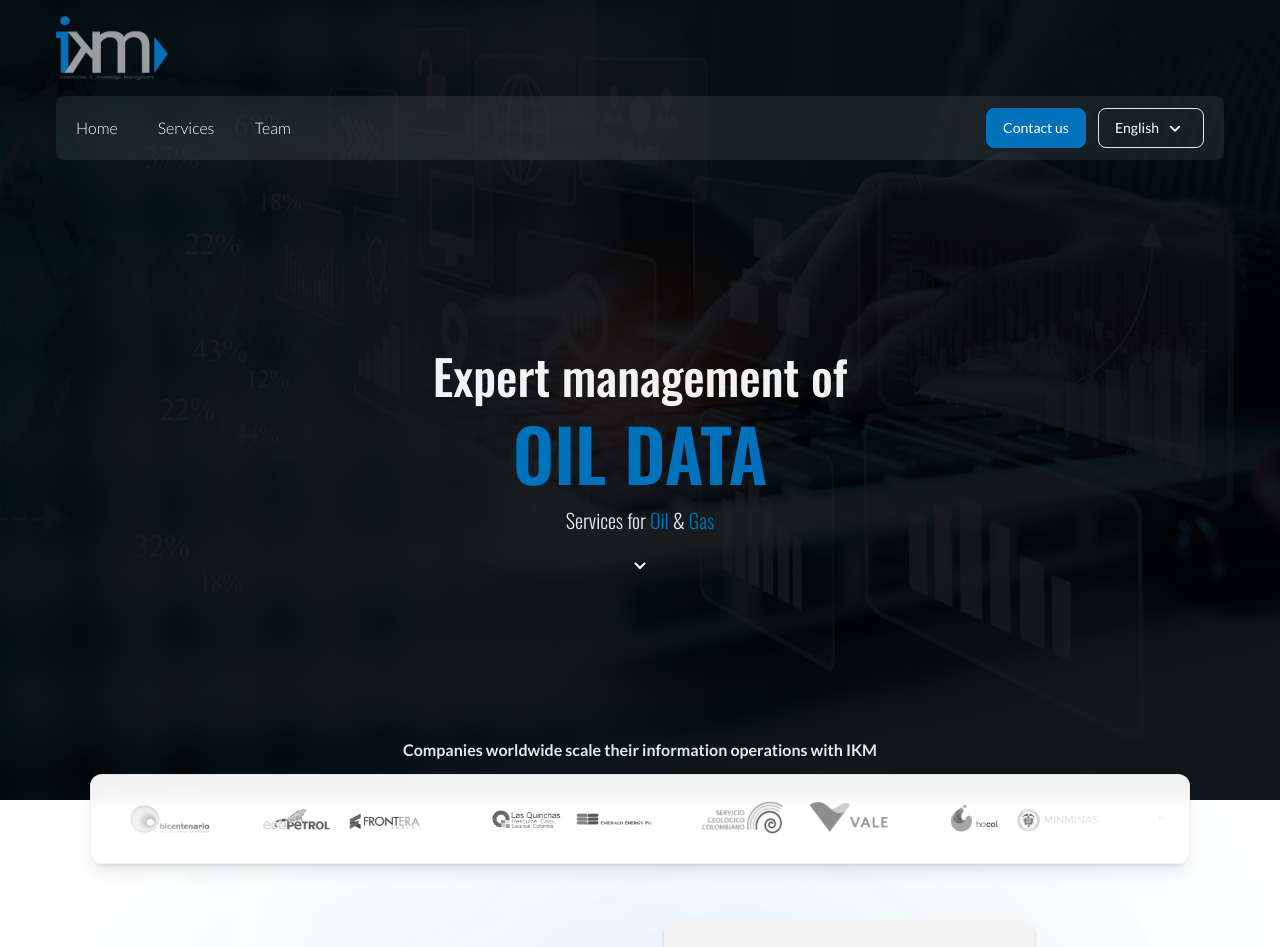
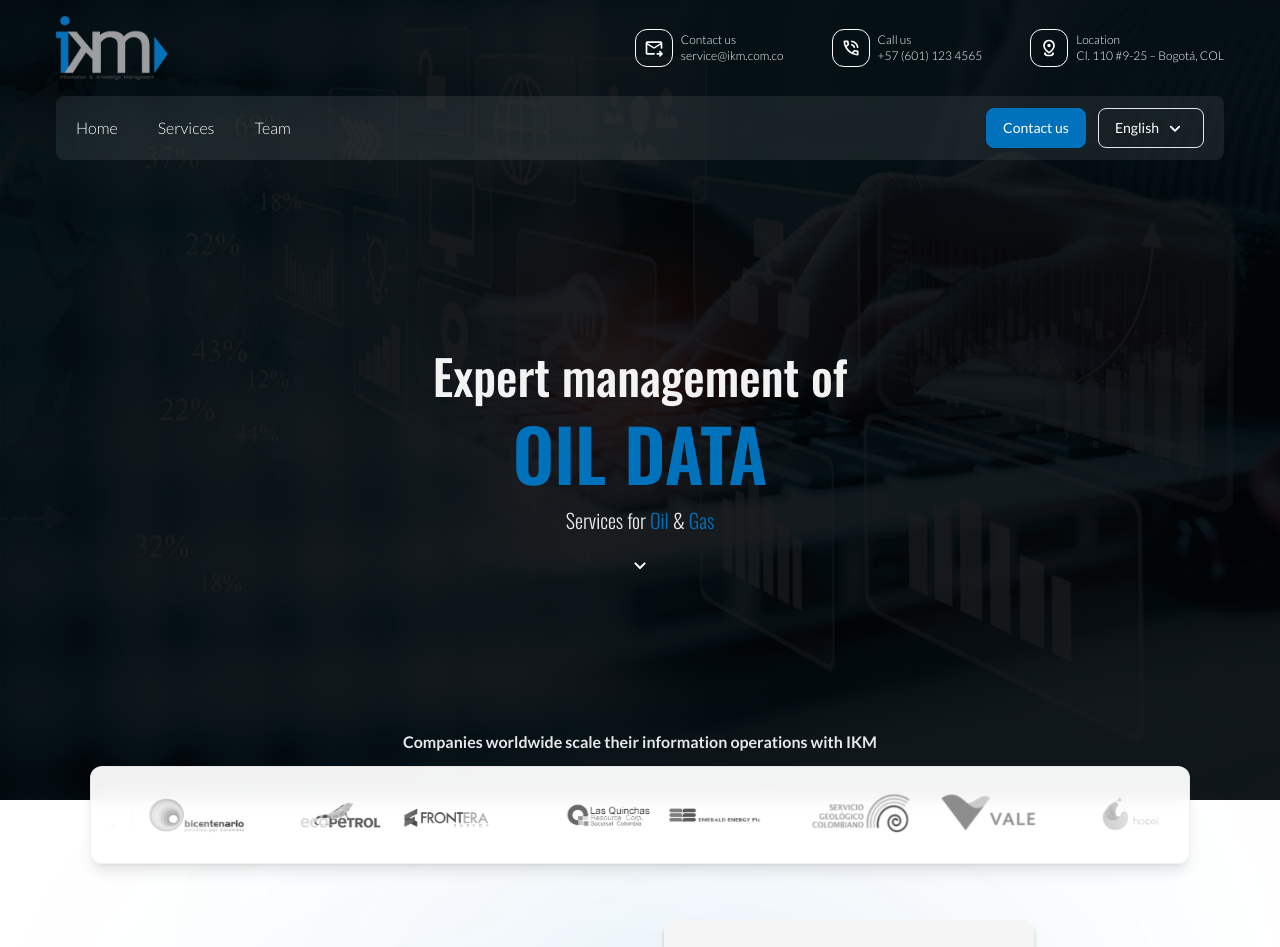
Before and after one commit to ImMab08/piloto-landingpage-ikm, a Next.js app: page /en in a window 1280 px wide. Shown: the top 947 px of the page. Built offline with nearby package versions, Linux system fonts and the light colour scheme.

Commit message:
Actualización responsive y finalización de menú lateral v0.0.2

```diff
--- a/messages/en.json
+++ b/messages/en.json
@@ -9,6 +9,11 @@
         { "href": "/", "text": "Home" },
         { "href": "/services", "text": "Services" },
         { "href": "/team", "text": "Team" }
+      ],
+      "information": [
+        {"icon": "email", "title": "Contact us", "text": "service@ikm.com.co"},
+        {"icon": "phone", "title": "Call us", "text": "+57 (601) 123 4565"},
+        {"icon": "location", "title": "Location", "text": "Cl. 110 #9-25 – Bogotá, COL"}
       ],
       "header_btnContac": { "href": "/contact", "text": "Contact us" },
       "titles": {
--- a/messages/es.json
+++ b/messages/es.json
@@ -9,6 +9,11 @@
         { "href": "/", "text": "Inicio" },
         { "href": "/servicios", "text": "Servicios" },
         { "href": "/equipo", "text": "Equipo" }
+      ],
+      "information": [
+        {"icon": "email", "title": "Contactanos", "text": "service@ikm.com.co"},
+        {"icon": "phone", "title": "Llamanos", "text": "+57 (601) 123 4565"},
+        {"icon": "location", "title": "Ubicación", "text": "Cl. 110 #9-25 – Bogotá, COL"}
       ],
       "header_btnContac": { "href": "/contacto", "text": "Contactanos" },
       "titles": {
--- a/src/components/pages/home_page/sections/about_section.tsx
+++ b/src/components/pages/home_page/sections/about_section.tsx
@@ -8,7 +8,7 @@ export function AboutSection() {
   const cards = useTranslations("homePage.aboutSection.cards");
 
   return (
-    <section className="relative w-full flex items-center justify-center h-screen overflow-hidden">
+    <section className="relative w-full flex items-center justify-center h-full py-60 md:h-screen overflow-hidden">
       {/* FONDO con desvanecidos azules */}
       <div className="pointer-events-none absolute inset-0">
         {/* degradé general */}
@@ -23,7 +23,7 @@ export function AboutSection() {
 
           {/* COLUMNA IZQUIERDA: título y párrafo */}
           <div className="max-w-xl h-full flex flex-col justify-center">
-            <h2 className="font-oswald text-3xl sm:text-4xl lg:text-[44px] leading-12">
+            <h2 className="font-oswald text-4xl lg:text-[44px] leading-10 md:leading-12 max-w-96 md:max-w-full">
               {info.rich("title", {
                 hl: (chunks) => <span className="text-primary">{chunks}</span>,
               })}
@@ -34,11 +34,11 @@ export function AboutSection() {
           </div>
 
           {/* COLUMNA DERECHA: tarjetas superpuestas */}
-          <div className="relative h-[640px] md:h-[560px]">
+          <div className="relative flex flex-col gap-10 items-center h-auto md:h-[560px]">
 
             <article
               className="
-                absolute left-0 top-0 w-[370px] h-[260px]
+                md:absolute left-0 top-0 w-full md:w-[370px] h-[260px] hover:scale-105 duration-300
                 rounded-xl bg-background-secondary shadow-[0_4px_4px_rgba(0,0,0,0.2)]
                 p-6 flex flex-col justify-between
               "
@@ -62,7 +62,7 @@ export function AboutSection() {
 
             <article
               className="
-                absolute -right-22 top-48 w-[370px] h-[260px]
+                md:absolute -right-22 top-48 w-full md:w-[370px] h-[260px] hover:scale-105 duration-300
                 rounded-xl bg-background-secondary shadow-[0_4px_4px_rgba(0,0,0,0.2)]
                 p-6 flex flex-col justify-between
               "
@@ -86,7 +86,7 @@ export function AboutSection() {
 
             <article
               className="
-                absolute -left-12 -bottom-24 w-[370px] h-[260px]
+                md:absolute -left-12 -bottom-24 w-full md:w-[370px] h-[260px] hover:scale-105 duration-300
                 rounded-xl bg-background-secondary shadow-[0_4px_4px_rgba(0,0,0,0.2)]
                 p-6 flex flex-col justify-between
               "
--- a/src/components/pages/home_page/sections/hero_section.tsx
+++ b/src/components/pages/home_page/sections/hero_section.tsx
@@ -1,14 +1,17 @@
 "use client";
 import Image from "next/image";
+import { useState, useEffect, JSX } from "react";
+import { Link } from "@/i18n/navigation";
+import { useTranslations } from "next-intl";
+
 import { Button } from "@/components/ui/buttons/button";
-import { useTranslations } from "next-intl";
-import { Link } from "@/i18n/navigation";
 import { ButtonLanguage } from "@/components/ui/buttons/button_language";
-import { IconArrowDown, IconCloseMenu, IconMenuBars } from "@/components/icons";
 import { LogosCarousel } from "@/components/ui/logos_carrousel";
-import { useState, useEffect } from "react";
+
+import { IconArrowDown, IconCloseMenu, IconLocate, IconMenuBars, IconPhone, IconSendEmail } from "@/components/icons";
 
 type NavItem = { href: string; text: string };
+type NavInformation = { icon: "email" | "phone" | "location"; title: string, text: string };
 
 export function HeroSection() {
   const [openMenu, setOpenMenu] = useState(false);
@@ -17,6 +20,13 @@ export function HeroSection() {
   const titles = useTranslations("homePage.hero.titles");
   const headerItems = t.raw("header") as NavItem[];
   const header_btnContac = t.raw("header_btnContac") as NavItem;
+  const header_itemsFormation = t.raw("information") as NavInformation[];
+
+  const iconsMap: Record<NavInformation["icon"], JSX.Element> = {
+    email: <IconSendEmail className="w-5 h-5" />,
+    phone: <IconPhone className="w-5 h-5" />,
+    location: <IconLocate className="w-5 h-5" />,
+  };
 
   // Desactivar scroll del body cuando el menú está abierto (Vista mobile).
   useEffect(() => {
@@ -45,15 +55,42 @@ export function HeroSection() {
         <div className="absolute right-0 top-0 h-full w-3/4 bg-primary text-white flex flex-col justify-between px-6 py-8 shadow-2xl">
           <div className="flex items-center justify-between mb-6">
             <IconCloseMenu
-              className="w-7 h-7 cursor-pointer"
+              className="w-7 h-7 cursor-pointer hover:text-text-secondary/70 duration-300"
               onClick={() => setOpenMenu(false)}
             />
             <ButtonLanguage />
           </div>
 
-          <Button variant="outline" className="mt-10">
+          <nav className="flex flex-col gap-5">
+            {headerItems.map((item) => (
+              <Link
+                key={item.href}
+                href={item.href}
+                className="text-lg text-surface duration-200 hover:scale-105 hover:bg-white hover:text-secondary hover:rounded-lg hover:py-2 hover:px-4 hover:duration-300"
+              >
+                {item.text}
+              </Link>
+            ))}
+          </nav>
+
+          <div className="w-full">
+
+            <div className="space-y-3 text-text-secondary">
+              {header_itemsFormation.map((item) => (
+                <div key={item.title} className="flex items-center space-x-2">
+                  <div className="border border-surface rounded-xl p-2">{iconsMap[item.icon]}</div>
+                  <div className="text-xs leading-4">
+                    <p className="">{item.title}</p>
+                    <p className="">{item.text}</p>
+                  </div>
+                </div>
+              ))}
+            </div>
+
+            <Button variant="outline" className="mt-10 w-full">
               <Link href={header_btnContac.href}>{header_btnContac.text}</Link>
             </Button>
+          </div>
         </div>
       </div>
 
@@ -72,7 +109,8 @@ export function HeroSection() {
         <div className="relative w-full h-full p-4 lg:py-4 lg:px-14">
           {/* Header */}
           <div className="flex w-full lg:flex-col lg:gap-0 space-y-3 lg:space-y-4">
-            <div className="">
+            <div className="flex justify-between">
+              <div>
                 <Image
                   width={256}
                   height={80}
@@ -80,6 +118,18 @@ export function HeroSection() {
                   className="h-12 w-auto md:h-16 mr-20 lg:mr-0"
                   src="/images/logo_ikm_transparente.png"
                 />
+              </div>
+              <div className="hidden lg:flex space-x-12 text-text-secondary">
+                {header_itemsFormation.map((item) => (
+                  <div key={item.title} className="flex items-center space-x-2">
+                    <div className="border border-surface rounded-xl p-2">{iconsMap[item.icon]}</div>
+                    <div className="text-xs leading-4">
+                      <p className="">{item.title}</p>
+                      <p className="">{item.text}</p>
+                    </div>
+                  </div>
+                ))}
+              </div>
             </div>
 
             <header className="w-full h-12 md:h-16 mt-1 lg:mt-0 bg-surface/8 backdrop-blur-3xl rounded-lg px-5">
@@ -141,7 +191,7 @@ export function HeroSection() {
 
           {/* Logos */}
           <div className="absolute left-1/2 -bottom-16 -translate-x-1/2 w-[min(1100px,calc(100%-3.5rem))] z-20">
-            <p className="text-center text-white/90 text-sm md:text-base font-semibold mb-3">
+            <p className="text-center text-white/90 text-sm md:text-base font-semibold mb-3 px-20">
               {t("brandsTitle")}
             </p>
             <div className="rounded-xl bg-white/95 backdrop-blur border border-black/5 shadow-lg px-4 py-3">
--- a/src/components/ui/logos_carrousel.tsx
+++ b/src/components/ui/logos_carrousel.tsx
@@ -37,8 +37,8 @@ export function LogosCarousel() {
               src={src}
               alt="Client logo"
               width={140}
-              height={40}
-              className="h-8 md:h-10 w-auto object-contain grayscale hover:grayscale-0"
+              height={50}
+              className="h-10 md:h-12 w-auto object-contain grayscale hover:grayscale-0"
               priority={i < 6} /* primeras imágenes priorizadas */
             />
           </div>
```
Lines whose indentation alone changed are shown as unchanged.
